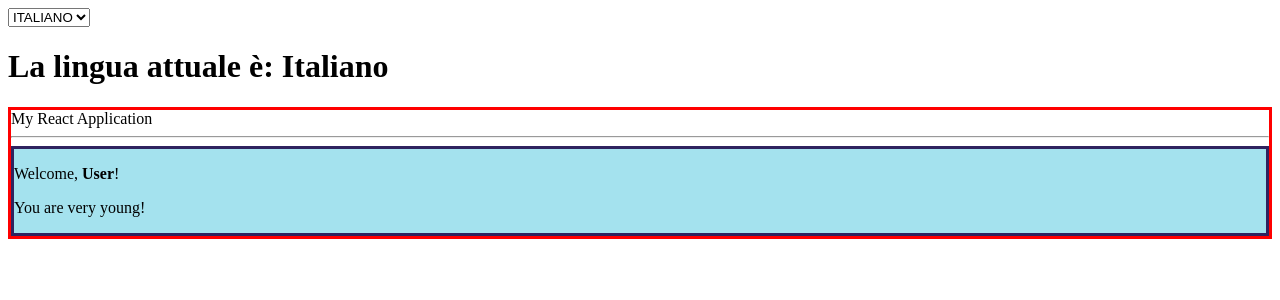
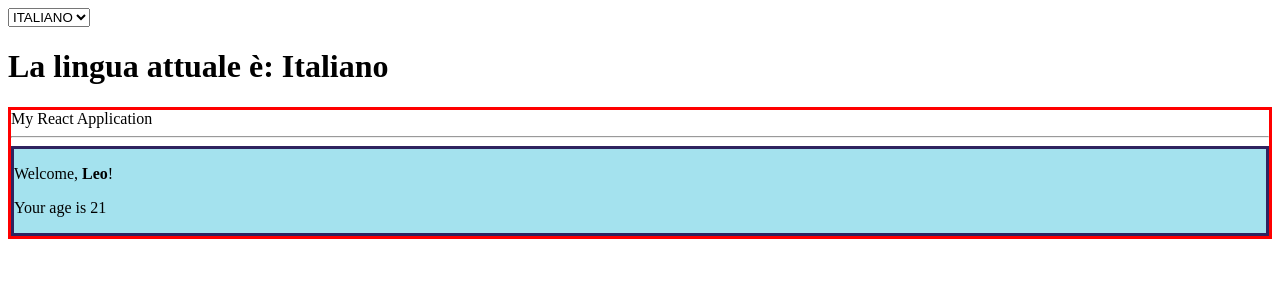
Before and after one commit to EnzoSt/react-exercises, a React (Create React App) app: page / in a window 1280 px wide. Shown: the top 300 px of the page. Built offline with nearby package versions, Linux system fonts and the light colour scheme.

Commit message:
function Components-01

```diff
--- a/src/App.js
+++ b/src/App.js
@@ -36,7 +36,7 @@ export class App extends React.Component {
         <Container title="My React Application">
           {/* <Counter initialValue={0} incrementBy={1} /> */}
           {/* <Hello /> */}
-          <Welcome />
+          <Welcome name="Leo"  age={21}/>
           {/* <InteractiveWelcome /> */}
           {/* <ClickCounter /> */}
           {/* <ClickTracker /> */}
--- a/src/Welcome.js
+++ b/src/Welcome.js
@@ -1,13 +1,22 @@
 import React from "react";
 import { Age } from "./Age";
 
-export class Welcome extends React.Component {
-  render() {
-    return (
-      <div className="welcome">
-        <p>Welcome, <strong>{this.props.name || "User"}</strong>!</p>
-        <Age age={this.props.age} />
-      </div>
-    );
-  }
+export function Welcome({ name, age }) {
+  return (
+    <div className="welcome">
+      <p>Welcome, <strong>{name || "User"}</strong>!</p>
+      <Age age={age} />
+    </div>
+  );
 }
+
+// export class Welcome extends React.Component {
+//   render() {
+//     return (
+//       <div className="welcome">
+//         <p>Welcome, <strong>{this.props.name || "User"}</strong>!</p>
+//         <Age age={this.props.age} />
+//       </div>
+//     );
+//   }
+// }
```
